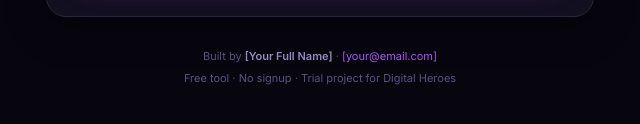
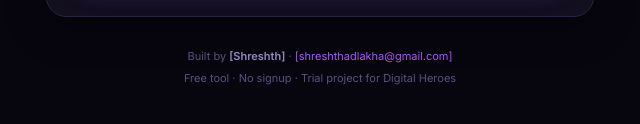
Before and after one commit to shreshthadlakha/business-decision-simulator, a plain HTML site: page index.html in a window 1280 px wide. Shown: the part 1016-1140 px from the top of the page, 320-960 px from the left. Drawn offline with Linux system fonts and the light colour scheme.

Commit message:
Update index.html

```diff
--- a/index.html
+++ b/index.html
@@ -460,8 +460,8 @@
     </div>
 
     <div class="page-footer">
-      Built by <span class="name">[Your Full Name]</span> ·
-      <a href="mailto:your@email.com">[your@email.com]</a><br/>
+      Built by <span class="name">[Shreshth]</span> ·
+      <a href="mailto:shreshthadlakha@gmail.com">[shreshthadlakha@gmail.com]</a><br/>
       Free tool · No signup · Trial project for Digital Heroes
     </div>
   </div>
```
